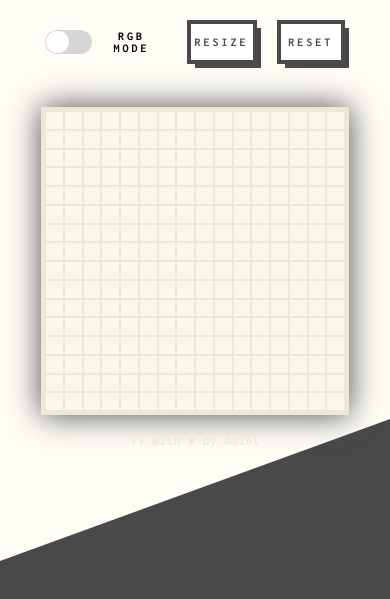
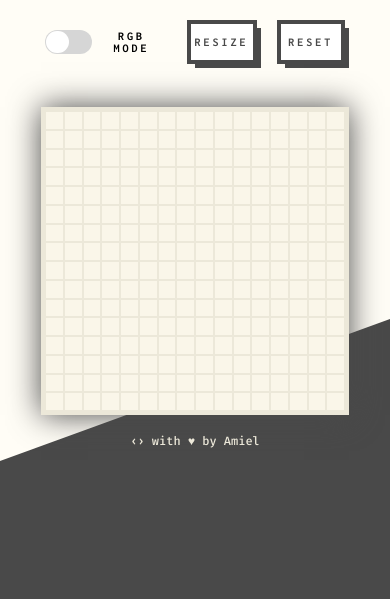
Before and after one commit to AmielFilarca/Etch-A-Sketch, a plain HTML site: page index.html in a window 390 px wide. Shown: the part 83-682 px from the top of the page. Drawn offline with Linux system fonts and the light colour scheme.

Commit message:
Fixed responsiveness

```diff
--- a/style.css
+++ b/style.css
@@ -291,7 +291,7 @@ button:hover:after {
     transform: translate3d(25%, 0, 0);
 }
 
-@media (max-width: 400px) {
+@media (max-width: 450px) {
     .top-bar {
         margin: 0px auto;
         display: flex;
@@ -401,7 +401,7 @@ button:hover:after {
 
     .skewed {
         position: absolute;
-        top: -200px;
+        top: -300px;
         bottom: 0;
         right: 0;
         left: 0;
```
